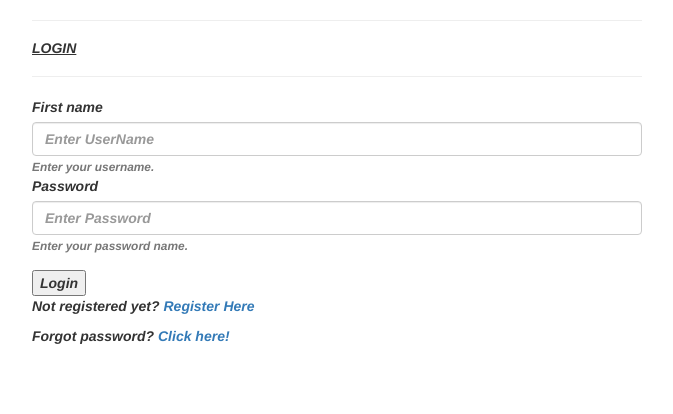
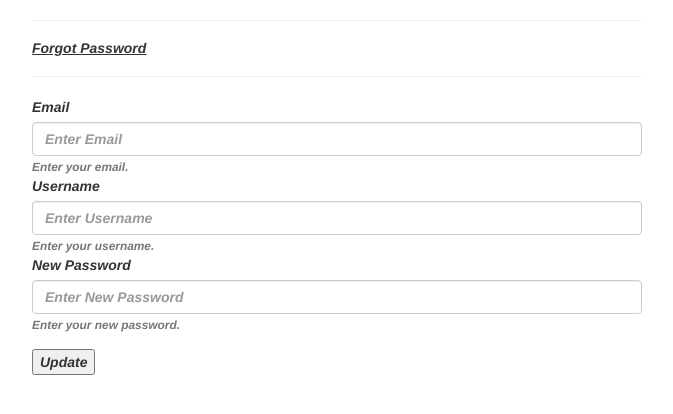
Before and after one commit to NaughtAleph/COEN351, a PHP site: page /forgot.php in a window 1280 px wide. Shown: the top 414 px of the page, without its empty margins (111-784 px from the left). Run offline with PHP 8.4, Linux system fonts and the light colour scheme.

Commit message:
Update forgot.php

```diff
--- a/Project/forgot.php
+++ b/Project/forgot.php
@@ -1,3 +1,8 @@
+<?php
+/**
+ * User: SP
+ */
+?>
 <!DOCTYPE html>
 <html>
 <head>
@@ -11,35 +16,102 @@
 </style>
 </head>
 <body>
+<?php
+require('db.php');
+session_start();
+
+if (isset($POST['username'])){
+
+    $email = stripslashes($_REQUEST['email']);
+    $email = mysqli_real_escape_string($con,$email);
+
+    $username = stripslashes($_REQUEST['username']);
+    $username = mysqli_real_escape_string($con,$username);
+
+    $newpassword = stripslashes($_REQUEST['newpassword']);
+    $newpassword = mysqli_real_escape_string($con,$newpassword);
+        echo "$email";
+    $passpattern = '/(?=.*\d)(?=.*[a-z])(?=.*[A-Z])(?=.*[!@#$%&*()]).{4,}/';
+    $emailpattern = '/^[_a-z0-9-]+(\.[_a-z0-9-]+)*@[a-z0-9-]+(\.[a-z0-9-]+)*(\.[a-z]{2,3})$/';
+
+    if(!preg_match($passpattern, $password))
+    {
+        echo "<div class='container my-container'>
+        <form method='POST'>
+        <hr><h5><strong><em><u>ERROR</u></h5><hr>
+        <h3>Password pattern doesn't match.</h3>
+        <h4> Minimun 1 capital, small, special and numeric,.....</h4>
+        <br/>Click here to again try<a href='forgot.php'>Back</a></div>";
+    }
+    else if(!preg_match($emailpattern, $email))
+    {
+        echo "<div class='container my-container'>
+        <form method='POST'>
+        <hr><h5><strong><em><u>ERROR</u></h5><hr>
+        <h3>Email pattern doesn't match.</h3>
+        <h4>Email enter is wrong format,.....</h4>
+        <br/>Click here to again try<a href='forgot.php'>Back</a></div>";
+    }
+
+    else {
+            $hashpass = md5($newpassword);
+            $query = "UPDATE project SET password = '$hashpass' where email='$email' and username='$username'";
+            $result = mysqli_query($con,$query);
+            $rows = mysqli_num_rows($result);
+        //    echo "$result";
+
+            if($rows==1){
+
+          $_SESSION['username'] = $username;
+            // Redirect user to index.php
+        echo "<script> location.href='login.php'; </script>";
+        exit;
+    }
+      else
+      {
+        echo "<div class='container my-container'>
+        <form method='POST'>
+        <hr><h5><strong><em><u>ERROR</u></h5><hr>
+                    <h3>Your Password was not updated successfully.</h3>
+                    <h4> username or email not found </h4>
+                    <br/>Click here to try again <a href='forgot.php'>Login</a></div>";
+                        }
+            }
+
+}
+    else{
+?>
 <div class="form">
-<form method="get" action="">
+
+<form method="POST" action="">
 	<div class="container my-container">
   <div class="form-group">
     <fieldset class ="form-group">
-       	<hr><h5><strong><em><u>LOGIN</u></h5><hr>
+       	<hr><h5><strong><em><u>Forgot Password</u></h5><hr>
 
-    	<label for="username">First name</label>
-        <input type="text" class="form-control mx-sm-3" id="username" name="username" aria-describedby="userHelp"
-        placeholder="Enter UserName">
-        <small id="userHelp" class="form-text text-muted">Enter your username.</small>
+    	<label for="email">Email</label>
+        <input type="text" class="form-control mx-sm-3" id="email" name="email" aria-describedby="emailhelp"
+        placeholder="Enter Email">
+        <small id="emailhelp" class="form-text text-muted">Enter your email.</small>
         <br>
 
-    	<label for="password">Password</label>
-        <input type="text" class="form-control" id="password" aria-describedby="passHelp" name="password"
-        placeholder="Enter Password">
-        <small id="middleHelp" class="form-text text-muted">Enter your password name.</small>
+        <label for="username">Username</label>
+        <input type="text" class="form-control mx-sm-3" id="username" name="username" aria-describedby="usernamehelp"
+        placeholder="Enter Username">
+        <small id="usernamehelp" class="form-text text-muted">Enter your username.</small>
         <br>
 
+    	<label for="newpassword">New Password</label>
+        <input type="text" class="form-control" id="newpassword" aria-describedby="newpassHelp" name="newpassword"
+        placeholder="Enter New Password">
+        <small id="newpassHelp" class="form-text text-muted">Enter your new password.</small>
+        <br>
     </fieldset>
    </div>
-  <input type="submit" name="submit" value="Login">
-  <p>Not registered yet? <a href='register.php'>Register Here</a></p>
-  <p>Forgot password? <a href='password.php'>Click here!</a></p>
-
-
-</div>
+  <input type="submit" name="submit" value="Update">
+</div></div>
 </form>
-</div>
+<?php } ?>
 <script src="https://maxcdn.bootstrapcdn.com/bootstrap/3.3.7/js/bootstrap.min.js"></script>
 </body>
 </html>
```
